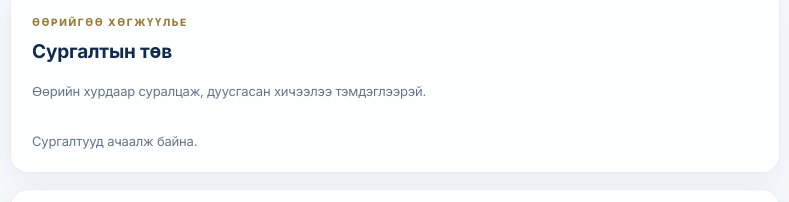
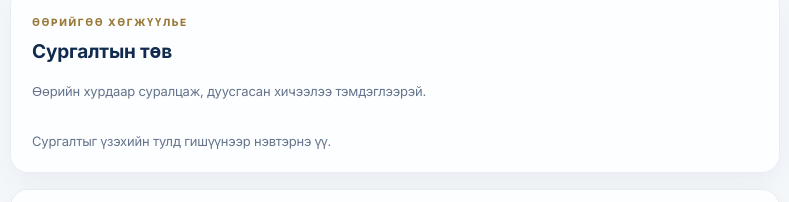
Before and after one commit to strongboysmovement-afk/strongboys, a plain HTML site: page members.html in a window 1280 px wide. Shown: the part 875-1077 px from the top of the page, without its empty margins (420-1209 px from the left). Drawn offline with nearby package versions, Linux system fonts and the light colour scheme.

Commit message:
Polish signed-out member dashboard state

```diff
--- a/members.html
+++ b/members.html
@@ -390,7 +390,7 @@ $("authForm").onsubmit=async e=>{e.preventDefault();$("authSubmit").disabled=tru
 $("forgotPassword").onclick=async()=>{const email=$("email").value.trim();if(!email){msg("Нууц үг сэргээх и-мэйл хаягаа эхлээд оруулна уу.",true);$("email").focus();return}const b=$("forgotPassword");b.disabled=true;try{const {error}=await db.auth.resetPasswordForEmail(email,{redirectTo:location.origin+location.pathname});if(error)throw error;msg("Нууц үг сэргээх холбоосыг таны и-мэйл рүү илгээлээ. Ирсэн захидлын холбоосыг нээгээд шинэ нууц үгээ тохируулна уу.")}catch(err){msg(err.message||"Сэргээх хүсэлт илгээж чадсангүй.",true)}finally{b.disabled=false}};
 $("recoveryForm").onsubmit=async e=>{e.preventDefault();const password=$("newPassword").value;if(password.length<8){msg("Нууц үг 8-аас доошгүй тэмдэгт байх ёстой.",true);return}const {error}=await db.auth.updateUser({password});if(error){msg(error.message,true);return}$("recoveryForm").classList.add("hidden");$("authForm").classList.remove("hidden");$("forgotPassword").classList.remove("hidden");msg("Нууц үг амжилттай шинэчлэгдлээ. Шинэ нууц үгээрээ нэвтэрнэ үү.")};
 $("logout").onclick=async()=>{await db.auth.signOut();location.reload()};
-async function refresh(){const {data:{user:u}}=await db.auth.getUser();user=u;$("logout").classList.toggle("hidden",!user);$("authForm").classList.toggle("hidden",!!user);if(!user){profile=null;$("profileStatus").textContent="Нэвтэрсний дараа таны гишүүний төлөв харагдана.";$("adminNav").classList.add("hidden");["announcements","polls","googleForms","events"].forEach(id=>$(id).textContent="Энэ хэсгийг үзэхийн тулд нэвтэрнэ үү.");$("adminPanel").classList.add("hidden");return}
+async function refresh(){const {data:{user:u}}=await db.auth.getUser();user=u;$("logout").classList.toggle("hidden",!user);$("authForm").classList.toggle("hidden",!!user);if(!user){profile=null;setDashboardCounts();$("dashboardGreeting").textContent="Тавтай морилно уу";$("profileStatus").textContent="Нэвтэрсний дараа таны гишүүний төлөв харагдана.";$("learningCourses").textContent="Сургалтыг үзэхийн тулд гишүүнээр нэвтэрнэ үү.";$("adminNav").classList.add("hidden");["announcements","polls","googleForms","events"].forEach(id=>$(id).textContent="Энэ хэсгийг үзэхийн тулд нэвтэрнэ үү.");$("adminPanel").classList.add("hidden");return}
 const {data:p,error}=await db.from("profiles").select("id,full_name,member_code,role,membership_status,created_at").eq("id",user.id).maybeSingle();if(error){$("profileStatus").textContent=error.message;return}profile=p;
 $("profileStatus").innerHTML="<b>"+esc(p?.full_name||user.email)+"</b><br>Гишүүний код: "+esc(p?.member_code||"Олгогдоогүй")+"<br>Төлөв: "+esc(statusText[p?.membership_status]||"Хүлээгдэж байна");
 const approved=p?.membership_status==="approved",admin=approved&&p?.role==="admin";$("adminPanel").classList.toggle("hidden",!admin);$("adminNav").classList.toggle("hidden",!admin);
```
